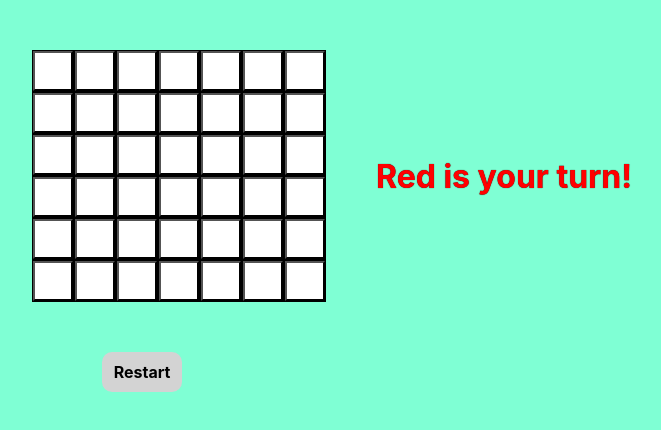
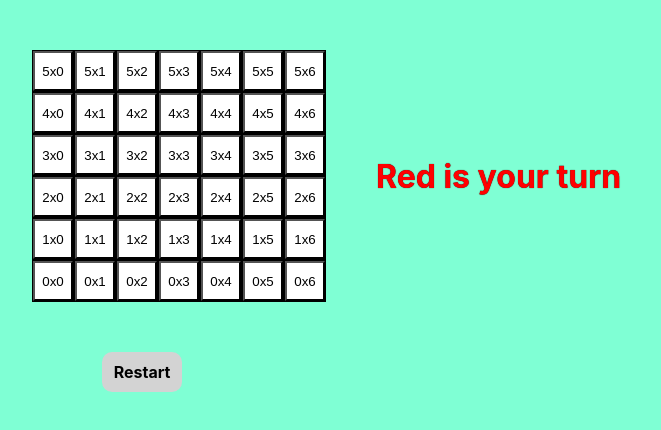
Before and after one commit to Biolazard/Forza4, a React (Create React App) app: page / in a window 1280 px wide. Shown: the top 430 px of the page, without its empty margins (18-679 px from the left). Built offline with nearby package versions, Linux system fonts and the light colour scheme.

Commit message:
Project completed

```diff
--- a/src/Game/App.js
+++ b/src/Game/App.js
@@ -15,9 +15,12 @@ class Forza4 extends React.Component {
       isRed: true,
       winner: undefined
     };
+
+    // this.restartGame = this.restartGame.bind(this);
+    this.doDropDisc = this.doDropDisc.bind(this);
   }
 
-  doInsertColor(col) {
+  doDropDisc(col) {
     if (this.state.winner) {
       return;
     }
@@ -25,10 +28,12 @@ class Forza4 extends React.Component {
     const player = this.state.isRed ? "R" : "Y";
     for (let i = 0; i < matrix.length; i++) {
       if (matrix[i][col] === null) {
-        matrix[i][col] = player;
-        const winner = checkCombinations(matrix, col, i, player);
+        const newmatrix = matrix.map((r, ri) =>
+          ri !== i ? r : r.map((c, ci) => (ci !== col ? c : player))
+        );
+        const winner = checkCombinations(newmatrix, col, i, player);
         this.setState({
-          matrix,
+          matrix: newmatrix,
           isRed: !this.state.isRed,
           winner
         });
@@ -37,7 +42,7 @@ class Forza4 extends React.Component {
     }
   }
 
-  restartGame() {
+  restartGame = () => {
     this.setState({
       matrix: new Array(this.props.row)
         .fill(null)
@@ -45,22 +50,19 @@ class Forza4 extends React.Component {
       isRed: true,
       winner: undefined
     });
-  }
+  };
 
   render() {
     return (
       <div className="alignment-UI">
         <div className="board-info-alignment-center">
-          <Board
-            onClick={column => this.doInsertColor(column)}
-            matrix={this.state.matrix}
-          />
+          <Board handleClick={this.doDropDisc} matrix={this.state.matrix} />
           <InfoPlayer
-            currentPlayer={this.state.isRed === true ? "Red" : "Yellow"}
+            players={this.state.isRed ? ["Yellow", "Red"] : ["Red", "Yellow"]}
             theWinner={this.state.winner}
           />
         </div>
-        <RestartMatch restartGame={() => this.restartGame()} />
+        <RestartMatch restartGame={this.restartGame} />
       </div>
     );
   }
--- a/src/Game/Board.js
+++ b/src/Game/Board.js
@@ -4,8 +4,13 @@ import { Row } from "./Row";
 export function Board(props) {
   return (
     <div className="container-board">
-      {props.matrix.map((_, rowIndex) => (
-        <Row key={rowIndex} row={rowIndex} {...props} />
+      {props.matrix.map((row, rowIndex) => (
+        <Row
+          key={rowIndex}
+          rowIndex={rowIndex}
+          row={row}
+          handleClick={props.handleClick}
+        />
       ))}
     </div>
   );
--- a/src/Game/Cell.js
+++ b/src/Game/Cell.js
@@ -1,21 +1,21 @@
 import React from "react";
-
+import classnames from "classnames";
 export function Cell(props) {
-  const { column, value } = props;
-
-  const classNames = require("classnames");
-  const classToAssign = classNames({
-    board: value === null,
-    red: value === "R",
-    yellow: value === "Y"
-  });
+  const { row, column, value } = props;
   return (
     <div
       className="container-move"
       // onMouseOver={() => console.log("On mouser over")}
     >
-      <button className={classToAssign} onClick={() => props.onClick(column)}>
-        {/* {`${row}x${column}`} */}
+      <button
+        className={classnames({
+          board: !value,
+          red: value === "R",
+          yellow: value === "Y"
+        })}
+        onClick={() => props.onClick(column)}
+      >
+        {`${row}x${column}`}
       </button>
     </div>
   );
--- a/src/Game/InfoPlayer.js
+++ b/src/Game/InfoPlayer.js
@@ -1,21 +1,20 @@
 import React from "react";
+import cx from "classnames";
 
 export function InfoPlayer(props) {
-  let aboutCurrentPlayer;
-  let currentPlayer = props.currentPlayer;
-  if (!props.theWinner) {
-    aboutCurrentPlayer = currentPlayer + " is your turn!";
-  } else {
-    currentPlayer = currentPlayer === "Yellow" ? "Red" : "Yellow";
-    aboutCurrentPlayer = currentPlayer + " won!";
-  }
+  const [current, next] = props.players;
   return (
     <div>
       <h1
-        style={{ color: currentPlayer.toLowerCase() }}
-        className={"border-color-name-player"}
+        style={{
+          color: props.theWinner ? current.toLowerCase() : next.toLowerCase()
+        }}
+        className={cx("border-color-name-player", {
+          [current.toLowerCase()]: props.theWinner && false,
+          [next.toLowerCase()]: !props.theWinner && false
+        })}
       >
-        {aboutCurrentPlayer}
+        {props.theWinner ? `${current} won` : `${next} is your turn`}
       </h1>
     </div>
   );
--- a/src/Game/RestartMatch.js
+++ b/src/Game/RestartMatch.js
@@ -2,7 +2,7 @@ import React from "react";
 
 export function RestartMatch(props) {
   return (
-    <div className="button-restart" onClick={() => props.restartGame()}>
+    <div className="button-restart" onClick={props.restartGame}>
       Restart
     </div>
   );
--- a/src/Game/Row.js
+++ b/src/Game/Row.js
@@ -2,15 +2,16 @@ import React from "react";
 import { Cell } from "./Cell";
 
 export function Row(props) {
-  const { row } = props;
+  const { row, rowIndex } = props;
   return (
     <div className="align-row">
-      {props.matrix[0].map((_, columnIndex) => (
+      {row.map((col, columnIndex) => (
         <Cell
-          key={`${row}x${columnIndex}`}
+          key={`${rowIndex}x${columnIndex}`}
+          row={rowIndex}
           column={columnIndex}
-          value={props.matrix[row][columnIndex]}
-          onClick={props.onClick}
+          value={col}
+          onClick={props.handleClick}
         />
       ))}
     </div>
--- a/src/Game/checkCombinations.js
+++ b/src/Game/checkCombinations.js
@@ -4,6 +4,8 @@ function regexWinner(matrix, col, row) {
   let diagonal = [];
   let diagonalInverted = [];
   let index;
+
+  // console.log(Math.max(row - col, 0), row >= col ? row - col : 0);
 
   const startRowForDiagonalInverted = row >= col ? row - col : 0; // Math.max(row-col, 0)
   const startColumnForDiagonalInverted = row < col ? col - row : 0;
@@ -50,7 +52,7 @@ function regexWinner(matrix, col, row) {
 
   function isValidIndexMatrix(row, col) {
     if (row >= 0 && row < matrix.length && col >= 0 && col < matrix[0].length) {
-      return "" + matrix[row][col];
+      return matrix[row][col] || "D";
     } else {
       return "z";
     }
@@ -60,5 +62,6 @@ function regexWinner(matrix, col, row) {
 export function checkCombinations(matrix, col, row, player) {
   const checkArray = regexWinner(matrix, col, row);
   const regex = new RegExp(`${player}{4}`, "g");
+  console.log(checkArray.join("T"));
   return regex.test(checkArray.join("x"));
 }
```
